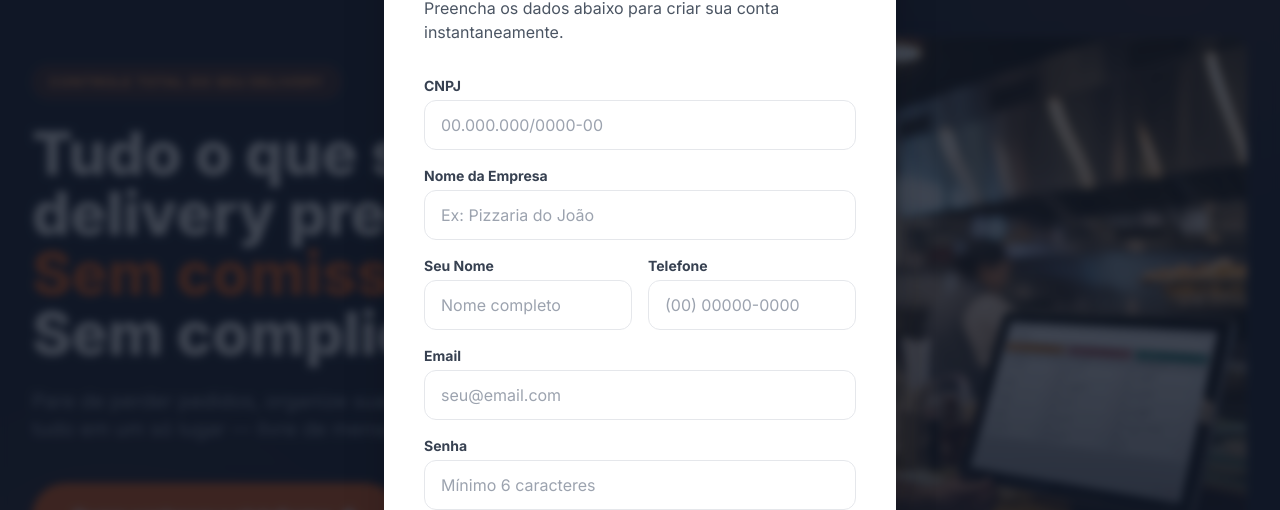
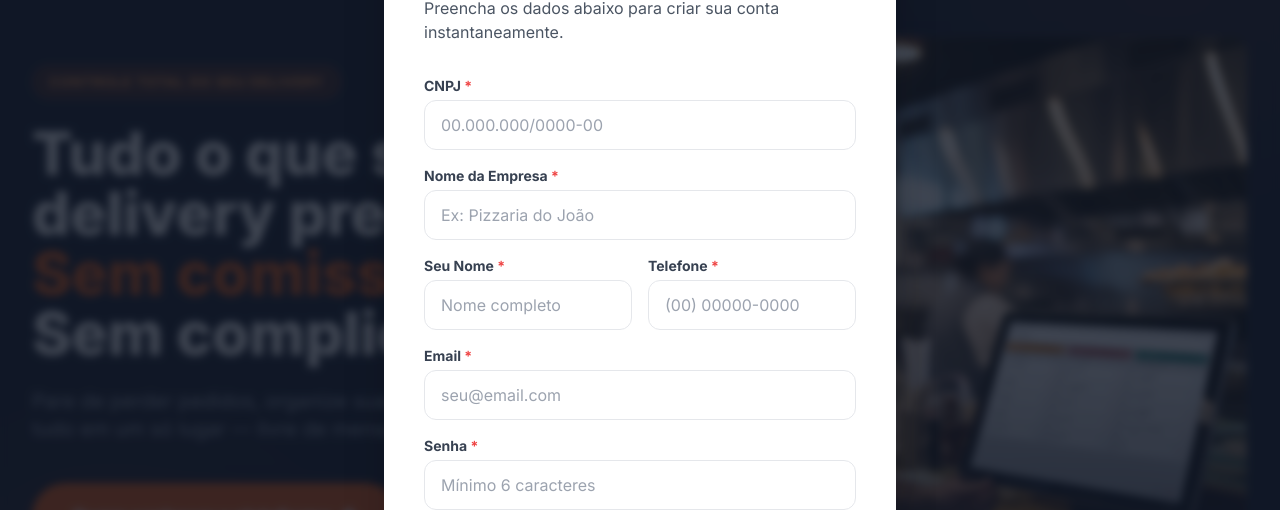
Before and after one commit to Jhon30Tol/riberfood-landing-page, a React (Vite) app: page / in a window 1280 px wide. Both pictures are taken after a click on the button "Quero conhecer a plataforma". Shown: the part 156-666 px from the top of the page. Built offline with nearby package versions, Linux system fonts and the light colour scheme.

Commit message:
Ajuste de obrigatoriedade de preenchimento dos campos do modal de inscrição

```diff
--- a/App.tsx
+++ b/App.tsx
@@ -229,18 +229,19 @@ const TrialModal: React.FC<{ isOpen: boolean; onClose: () => void }> = ({ isOpen
 
               <form onSubmit={handleSubmit} className="space-y-4">
                 <div>
-                  <label className="block text-sm font-bold text-gray-700 mb-1">CNPJ</label>
+                  <label className="block text-sm font-bold text-gray-700 mb-1">CNPJ <span className="text-red-500">*</span></label>
                   <input
                     required
                     type="text"
                     placeholder="00.000.000/0000-00"
+                    minLength={18}
                     className="w-full px-4 py-3 rounded-xl border border-gray-200 focus:border-orange-600 focus:ring-2 focus:ring-orange-600/20 transition-all outline-none"
                     value={formData.cnpj}
                     onChange={handleCnpjChange}
                   />
                 </div>
                 <div>
-                  <label className="block text-sm font-bold text-gray-700 mb-1">Nome da Empresa</label>
+                  <label className="block text-sm font-bold text-gray-700 mb-1">Nome da Empresa <span className="text-red-500">*</span></label>
                   <input
                     required
                     type="text"
@@ -252,7 +253,7 @@ const TrialModal: React.FC<{ isOpen: boolean; onClose: () => void }> = ({ isOpen
                 </div>
                 <div className="grid grid-cols-1 sm:grid-cols-2 gap-4">
                   <div>
-                    <label className="block text-sm font-bold text-gray-700 mb-1">Seu Nome</label>
+                    <label className="block text-sm font-bold text-gray-700 mb-1">Seu Nome <span className="text-red-500">*</span></label>
                     <input
                       required
                       type="text"
@@ -263,11 +264,12 @@ const TrialModal: React.FC<{ isOpen: boolean; onClose: () => void }> = ({ isOpen
                     />
                   </div>
                   <div>
-                    <label className="block text-sm font-bold text-gray-700 mb-1">Telefone</label>
+                    <label className="block text-sm font-bold text-gray-700 mb-1">Telefone <span className="text-red-500">*</span></label>
                     <input
                       required
                       type="text"
                       placeholder="(00) 00000-0000"
+                      minLength={14}
                       className="w-full px-4 py-3 rounded-xl border border-gray-200 focus:border-orange-600 focus:ring-2 focus:ring-orange-600/20 transition-all outline-none"
                       value={formData.telefone}
                       onChange={handlePhoneChange}
@@ -275,7 +277,7 @@ const TrialModal: React.FC<{ isOpen: boolean; onClose: () => void }> = ({ isOpen
                   </div>
                 </div>
                 <div>
-                  <label className="block text-sm font-bold text-gray-700 mb-1">Email</label>
+                  <label className="block text-sm font-bold text-gray-700 mb-1">Email <span className="text-red-500">*</span></label>
                   <input
                     required
                     type="email"
@@ -286,11 +288,12 @@ const TrialModal: React.FC<{ isOpen: boolean; onClose: () => void }> = ({ isOpen
                   />
                 </div>
                 <div>
-                  <label className="block text-sm font-bold text-gray-700 mb-1">Senha</label>
+                  <label className="block text-sm font-bold text-gray-700 mb-1">Senha <span className="text-red-500">*</span></label>
                   <input
                     required
                     type="password"
                     placeholder="Mínimo 6 caracteres"
+                    minLength={6}
                     className="w-full px-4 py-3 rounded-xl border border-gray-200 focus:border-orange-600 focus:ring-2 focus:ring-orange-600/20 transition-all outline-none"
                     value={formData.senha}
                     onChange={e => setFormData({ ...formData, senha: e.target.value })}
```
